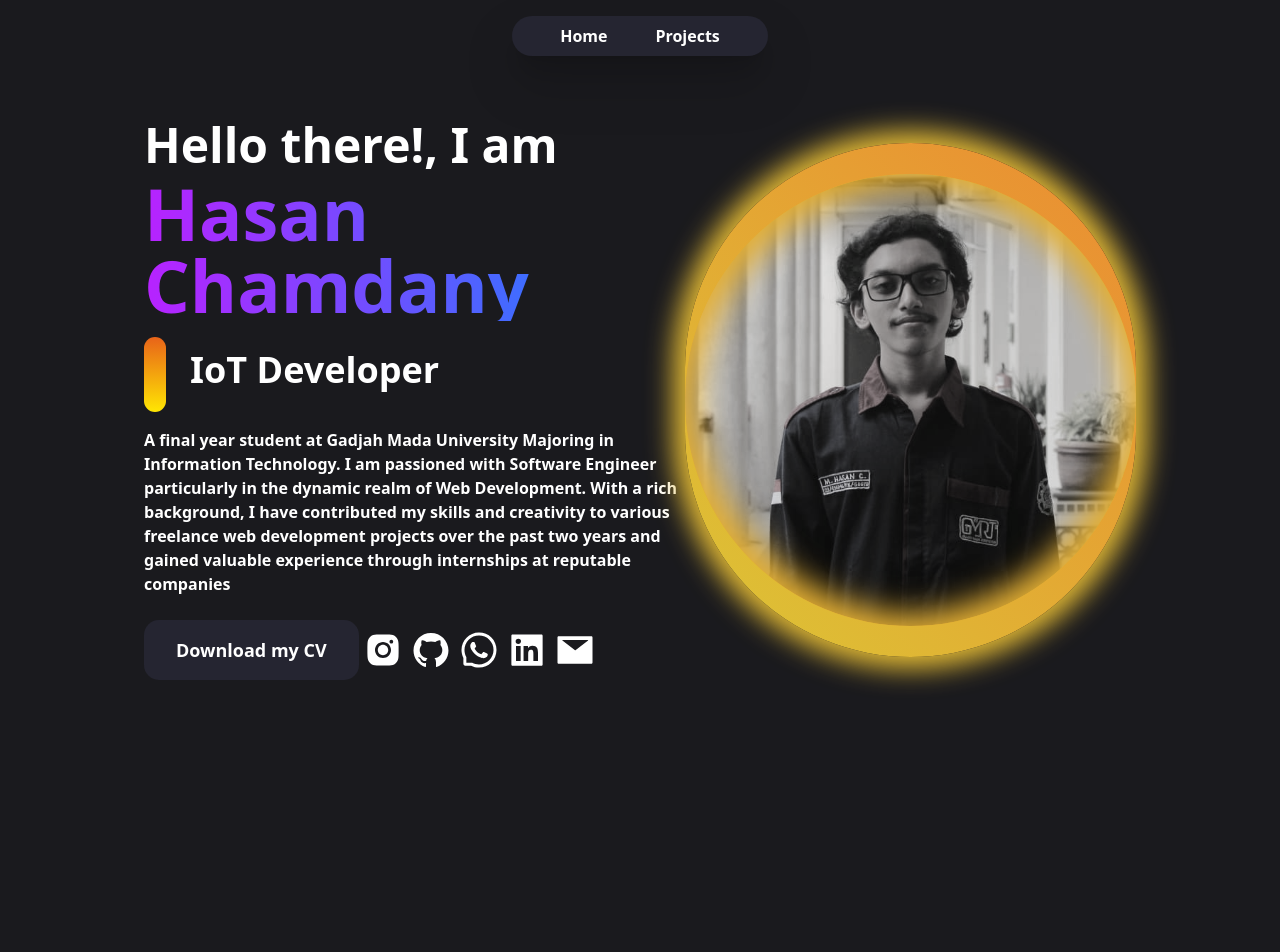
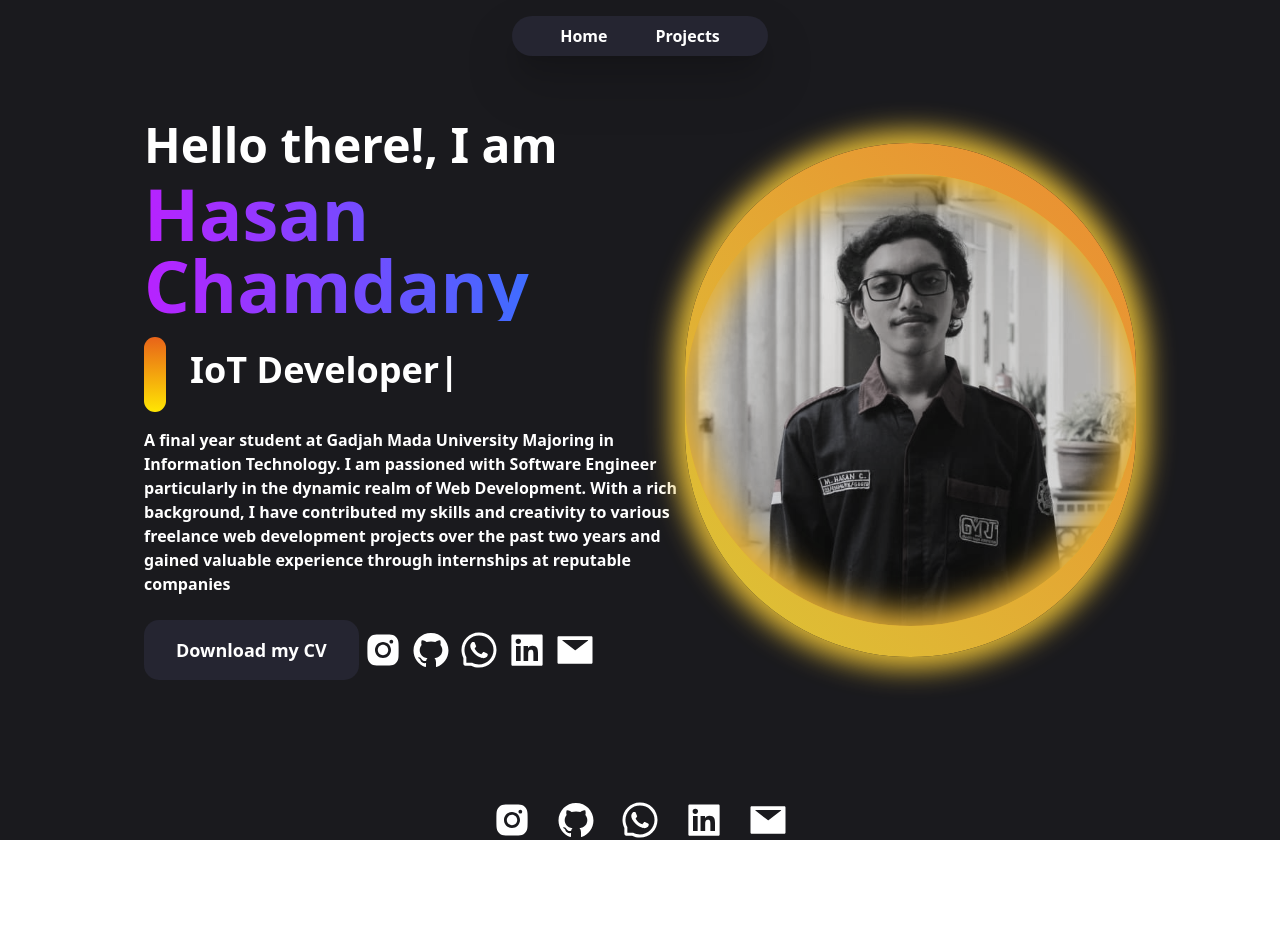
Before and after one commit to hasanchamdany/hasanchamdany.github.io, a Next.js app: page / in a window 1280 px wide. Shown: the top 952 px of the page. After the commit the page ends 840 px from the top, so only its background shows below. Built offline with nearby package versions, Linux system fonts and the light colour scheme.

Commit message:
feat(footer): add footer layout

```diff
--- a/src/components/Footer/Footer.jsx
+++ b/src/components/Footer/Footer.jsx
@@ -1,9 +1,33 @@
-import React from 'react'
+import React from "react";
+import {
+  AiFillInstagram,
+  AiFillGithub,
+  AiFillMail,
+  AiFillLinkedin,
+  AiOutlineWhatsApp,
+} from "react-icons/ai";
+import Link from "next/link";
 
 const Footer = () => {
   return (
-    <div>Footer</div>
-  )
-}
+    <div className="flex justify-center gap-4 bg-dark-base text-white">
+      <Link href="https://www.instagram.com/hasan.chamdany/">
+        <AiFillInstagram className="w-[40px] h-[40px] mx-1" />
+      </Link>
+      <Link href="https://github.com/hasanchamdany">
+        <AiFillGithub className="w-[40px] h-[40px] mx-1" />
+      </Link>
+      <Link href="https://wa.me/6281330666660">
+        <AiOutlineWhatsApp className="w-[40px] h-[40px] mx-1" />
+      </Link>
+      <Link href="https://www.linkedin.com/in/muchammad-hasan-chamdany-090a1a196/">
+        <AiFillLinkedin className="w-[40px] h-[40px] mx-1" />
+      </Link>
+      <Link href="mailto:hasanchamdany@gmail.com">
+        <AiFillMail className="w-[40px] h-[40px] mx-1" />
+      </Link>
+    </div>
+  );
+};
 
-export default Footer
+export default Footer;
--- a/src/pages/index.js
+++ b/src/pages/index.js
@@ -28,7 +28,8 @@ export default function Home() {
     <>
       <DefaultLayout>
         {/* <Navbar /> */}
-      <section className=" h-screen w-full ">
+        <div className="w-full">
+          <div className=" h-screen w-full ">
             <div className="bg-dark-base  w-full h-screen">
               {/* <h1>test woe</h1> */}
               <div className="md:flex flex-row justify-between mx-36 items-center h-screen block">
@@ -78,12 +79,12 @@ export default function Home() {
                   <div className="max-w-[595px] text-white text-md my-2">
                     <p>
                       A final year student at Gadjah Mada University Majoring in
-                  Information Technology. I am passioned with Software Engineer
-                  particularly in the dynamic realm of Web Development. With a
-                  rich background, I have contributed my skills and creativity to
-                  various freelance web development projects over the past two
-                  years and gained valuable experience through internships at
-                  reputable companies
+                      Information Technology. I am passioned with Software
+                      Engineer particularly in the dynamic realm of Web
+                      Development. With a rich background, I have contributed my
+                      skills and creativity to various freelance web development
+                      projects over the past two years and gained valuable
+                      experience through internships at reputable companies
                     </p>
                   </div>
                   <div className="flex w-full h-fit mt-2 justify-start items-center text-white">
@@ -113,7 +114,8 @@ export default function Home() {
                     width: "523px",
                     height: "514px",
                     borderRadius: "267px",
-                background: "linear-gradient(226deg, #EB8B32 0%, #DCC535 100%)",
+                    background:
+                      "linear-gradient(226deg, #EB8B32 0%, #DCC535 100%)",
                     boxShadow: "0px 0px 26.2px 12px #E0B835",
                   }}
                 >
@@ -132,8 +134,8 @@ export default function Home() {
                 </div>
               </div>
             </div>
-      </section>
-      <section className="sm:block hidden h-screen w-full">
+          </div>
+          {/* <div className="sm:block hidden h-screen w-full">
         <div className="bg-dark-base w-full h-[1080px]">
           <div className="flex">
             <div className="pt-36 pl-8 ">
@@ -149,9 +151,9 @@ export default function Home() {
               <Carousel />
             </div>
           </div>
-          {/* <ProjectCard/> */}
         </div>
-      </section>
+      </div> */}
+        </div>
       </DefaultLayout>
     </>
   );
```
Lines whose indentation alone changed are shown as unchanged.
